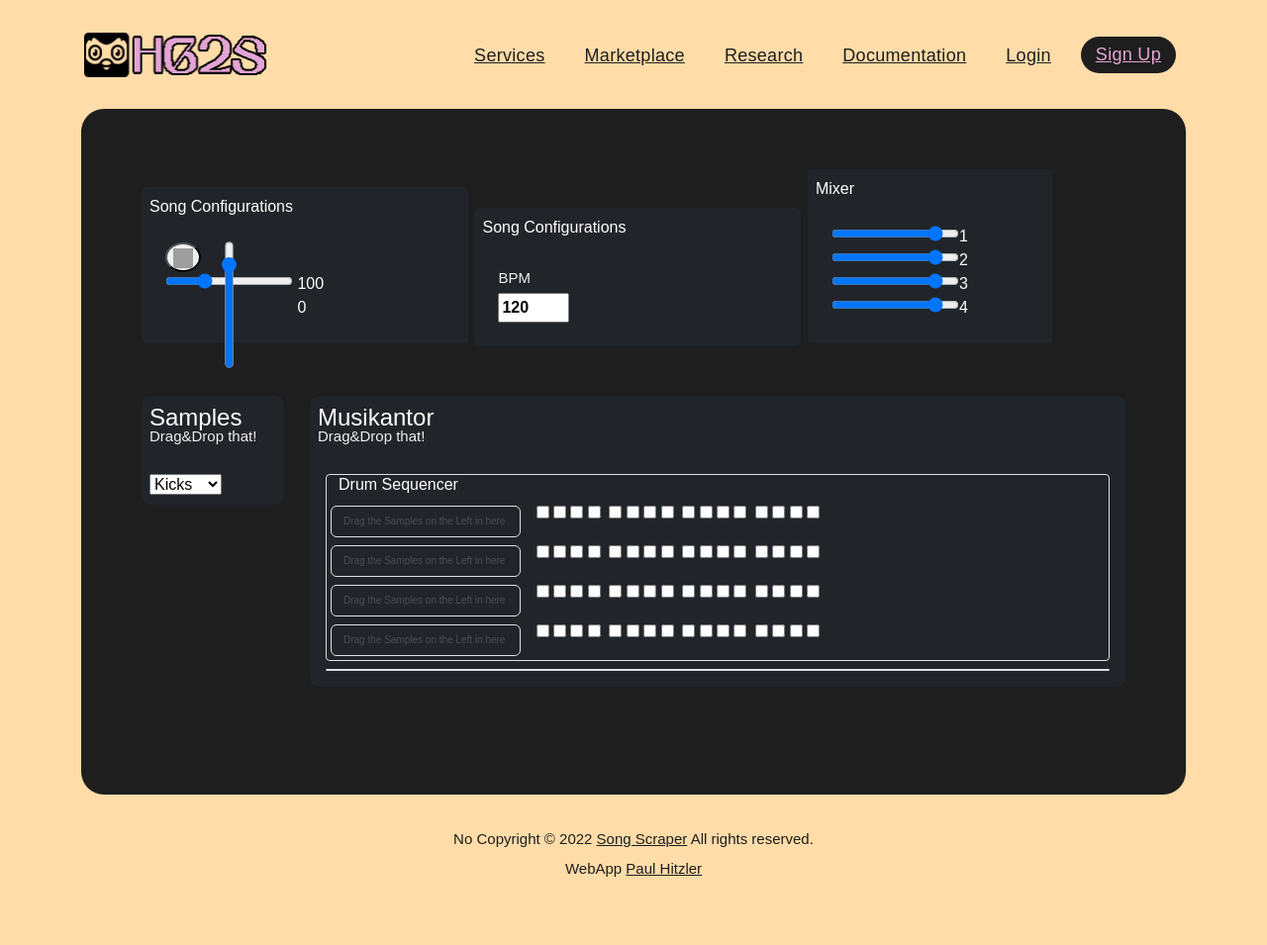
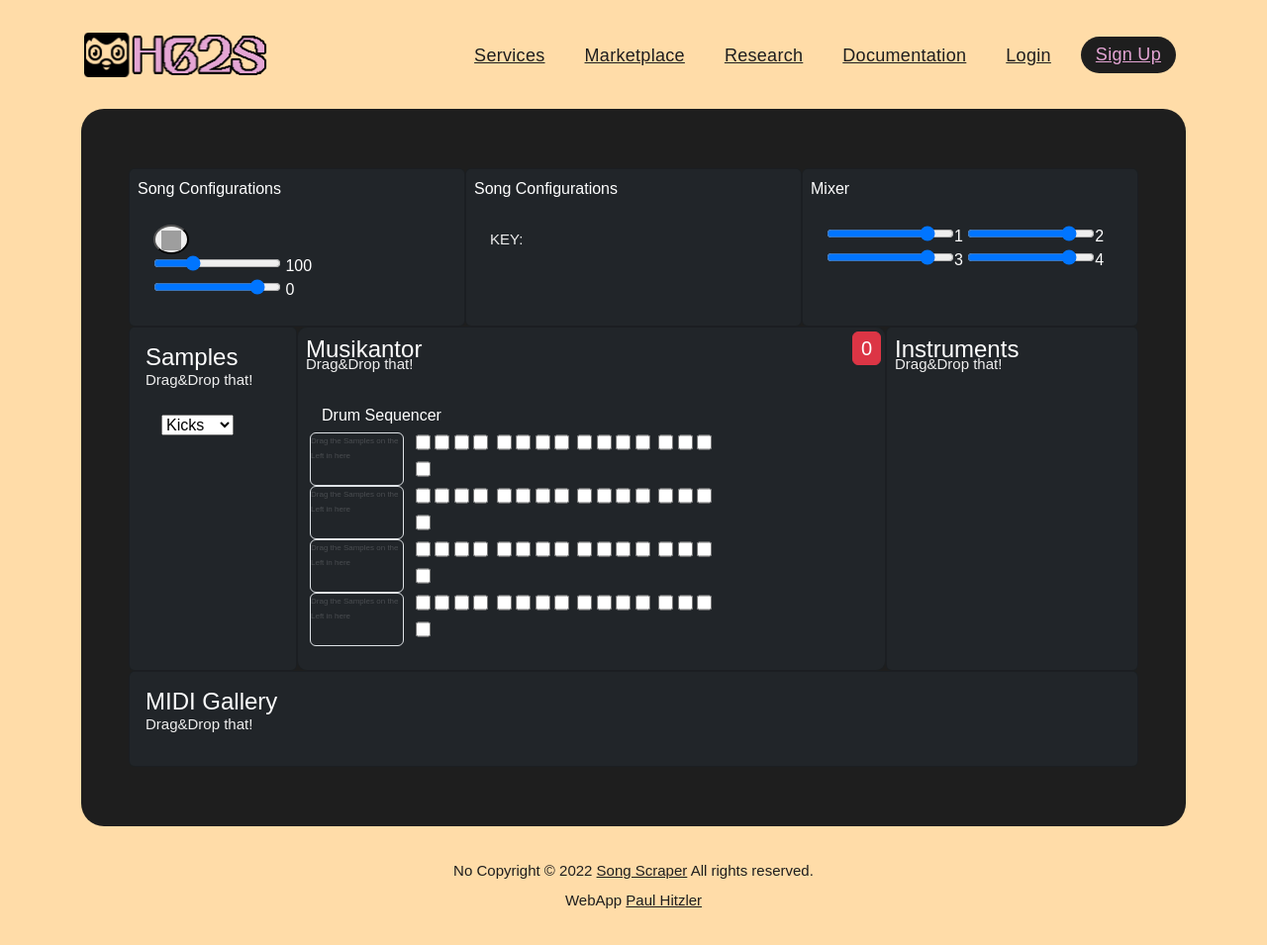
Before and after one commit to hsapaul/WebApp_HG2S, a Flask app: page /jstest in a window 1280 px wide. Shown: the whole page at 99% size. Before the commit the page ends 886 px from the top, so only its background shows below. Run offline with Flask 2, Linux system fonts and the light colour scheme; data that the repository does not hold is empty; some libraries are stand-ins or nearby versions; some web fonts are replaced; grey boxes are pictures that could not be loaded.

Commit message:
*jstest.html* - New Layout - Overflow Hidden of Elements - Volume Slider Working independently - position indication: Red Counter and background color

```diff
--- a/Project/static/css/WebApp_Main.css
+++ b/Project/static/css/WebApp_Main.css
@@ -81,21 +81,12 @@ p {
 .subheadline {
     line-height: 0;
     font-size: 15px;
-    margin-bottom: 2.5em;
+    margin-bottom: 1.2em;
 }
 
 .sequencer-step {
-    /*display: inline-block;*/
-    /*width: 20px;*/
-    /*height: 30px;*/
-    /*border-radius: 50%;*/
-    /*background-color: var(--grey);*/
-    /*margin: 0 10px;*/
-    /*text-align: center;*/
-    /*line-height: 50px;*/
-    /*font-size: 20px;*/
-    /*color: var(--black);*/
-    /*cursor: pointer;*/
+    width: 15px;
+    height: 20px;
 }
 
 .second-font {
@@ -114,11 +105,20 @@ input {
 }
 
 /*---------------------------------------------*/
-/*                  SLIDER                    */
+/*                  SLIDER, COUNTER                    */
 /*---------------------------------------------*/
 
 .vertical-slider {
     transform: rotate(270deg);
+}
+
+#step-counter {
+    /*z-index: 0 !important;*/
+    position: absolute;
+    /* align on upper right of parent */
+    top: 0;
+    right: 0;
+
 }
 
 
@@ -205,6 +205,10 @@ footer p a:hover {
     position: relative;
     /*left: -0px;*/
     bottom: 0px;
+}
+
+.bg-step {
+    background-color: var(--yellow);
 }
 
 
--- a/Project/templates/auth_login.html
+++ b/Project/templates/auth_login.html
@@ -21,7 +21,7 @@ HG2S - Login
                             <form action="#" method="post">
                             <div class="form-outline form-white mb-4">
                                 <input type="text" id="username_or_email" name="username_or_email" class="form-control form-control-lg"/>
-                                <label class="form-label" for="username_or_email">Email</label>
+                                <label class="form-label" for="username_or_email">Username or Email</label>
                             </div>
 
                             <div class="form-outline form-white mb-4">
--- a/Project/templates/base.html
+++ b/Project/templates/base.html
@@ -79,8 +79,8 @@
 
 
 <div class="container">
-    <div class="row">
-        <div class="col-12">
+<!--    <div class="row">-->
+<!--        <div class="col-12">-->
             <div class="page-content">
                 {% with messages = get_flashed_messages() %}
                 {% if messages %}
@@ -95,8 +95,8 @@
                 {% block content %}
                 {% endblock %}
             </div>
-        </div>
-    </div>
+<!--        </div>-->
+<!--    </div>-->
 </div>
 
 
--- a/Project/templates/js_test.html
+++ b/Project/templates/js_test.html
@@ -15,7 +15,9 @@ HG2S - Text Prompt Song Generation
 {% block content %}
 
 <div class="col-12">
-    <div class="card-deck" style="border-radius: 10px;">
+    <!-- TOP ROW -->
+    <div class="card-deck row" style="border-radius: 10px;">
+        <!-- UPPER LEFT -->
         <div class="card p-2 col-4 bg-dark text-white d-inline-block">
             <div class="card-title">Song Configurations</div>
             <div class="card-body">
@@ -28,47 +30,48 @@ HG2S - Text Prompt Song Generation
                     <label id="bpm_label" for="bpm_slider">100</label>
                 </div>
                 <div class="slidecontainer">
-                    <input id="volume_slider" type="range" min="-60" max="10" value="0" class="slider vertical-slider">
+                    <input id="volume_slider" type="range" min="-60" max="10" value="0" class="slider">
                     <label id="volume_label" for="bpm_slider">0</label>
                 </div>
             </div>
         </div>
+        <!-- UPPER MIDDLE -->
         <div class="card p-2 col-4 bg-dark text-white d-inline-block">
             <div class="card-title">Song Configurations</div>
             <div class="card-body">
-                <p>BPM</p>
-                <input type="number" id="bpms" name="bpm" min="1" max="300" value="120">
+                <p>KEY:</p>
+<!--                <input type="number" id="bpms" name="bpm" min="1" max="300" value="140">-->
             </div>
         </div>
-        <div class="card p-2 col-3 bg-dark text-white d-inline-block">
+        <!-- UPPER RIGHT -->
+        <div class="card p-2 col-4 bg-dark text-white d-inline-block">
             <div class="card-title">Mixer</div>
             <div class="card-body">
                 <div class="slidecontainer">
                     <div class="slider">
-                        <input id="slider_volume_sequencer_1" type="range" min="-60" max="10" value="0"
+                        <input id="slider_volume_sequencer_1" type="range" min="-60" max="0" value="-10"
                                class="slider slider_volume_sequencer"><label>1</label>
-                        <input id="slider_volume_sequencer_2" type="range" min="-60" max="10" value="0"
+                        <input id="slider_volume_sequencer_2" type="range" min="-60" max="0" value="-10"
                                class="slider slider_volume_sequencer"><label>2</label>
-                        <input id="slider_volume_sequencer_3" type="range" min="-60" max="10" value="0"
+                        <input id="slider_volume_sequencer_3" type="range" min="-60" max="0" value="-10"
                                class="slider slider_volume_sequencer"><label>3</label>
-                        <input id="slider_volume_sequencer_4" type="range" min="-60" max="10" value="0"
+                        <input id="slider_volume_sequencer_4" type="range" min="-60" max="0" value="-10"
                                class="slider slider_volume_sequencer"><label>4</label>
-                    </div>
-
-                </div>
-
-
                     </div>
                 </div>
             </div>
-    <div class="row py-5 h-100">
-        <div class="col-2">
-            <div class="card bg-dark text-white" style="border-radius: 10px;">
-                <div class="card-body p-2 h-100">
+        </div>
+    </div>
+    <!-- MIDDLE ROW -->
+    <div class="card-deck row" style="border-radius: 10px;">
+        <!-- MIDDLE LEFT -->
+        <div class="card p-2 col-2 bg-dark text-white d-inline-block">
+            <div class="card-title p-2 h-100">
                 <div>
-                        <h4 class="mb-0">Samples</h4>
-                        <p class="subheadline mt-1">Drag&Drop that!</p>
+                    <h4 class="">Samples</h4>
+                    <p class="subheadline">Drag&Drop that!</p>
                 </div>
+                <div class="card-body">
                     <select id="category-select" class="category-select" name="form-select"
                             aria-label="Default select example">
                         {% set category_list = ["Kicks", "Snares", "Claps", "HiHats"] %}
@@ -94,39 +97,45 @@ HG2S - Text Prompt Song Generation
                 </div>
             </div>
         </div>
-        <div class="col-10">
-            <div class="card bg-dark text-white" style="border-radius: 10px;">
-                <div class="card-body p-2 h-100">
-                    <div class="d-inline">
-                        <h4 class="mb-0 d-inline">Musikantor</h4>
-                        <p class="subheadline mt-1 block">Drag&Drop that!</p>
+
+        <!-- MIDDLE MIDDLE -->
+        <div class="card p-2 col-7 bg-dark text-white d-inline-block" style="border-radius: 10px;">
+            <h5 id="step-counter" class="border py-1 px-2 border-danger bg-danger rounded-2 d-inline m-1">0</h5>
+            <div class="card-title">
+                <h4 class="d-inline">Musikantor</h4>
+                <p class="subheadline block">Drag&Drop that!</p>
             </div>
-                    <div class="row border rounded-1 m-2">
+            <div class="card-body">
+                <div class="mt-2">
                     <h6>Drum Sequencer</h6>
                     {% for i in range(4) %}
                     {% set list = ['', '', '', ''] %}
                     <div class="sequencer-row row">
-                            <div class="col-3 border rounded draggables m-1">
+                        <div class="col-2 border rounded draggables px-0" style="overflow: hidden">
                             <p class="draggable_hint"
-                                   style="color:var(--light-grey); font-family: Arial; font-size: 10px; opacity: 0.2">
+                               style="color:var(--light-grey); line-height: 15px; font-family: Arial; font-size: 8px; opacity: 0.2">
                                 Drag the Samples on the Left in here</p>
                             <!--                            <h6 class="d-inline mx-2">{{list[loop.index-1]}}</h6>-->
                             <!--                            <h6 id="{{list[loop.index-1]}}_sample_name" class="d-inline mx-2"></h6>-->
                         </div>
                         <div class="$row col-7">
                             {% for i in range(16) %}
-                                <!-- Make a mx-2 at every fourth element -->
+                            <span class="d-inline">
                                 {% if i % 4 == 3 %}
                                 <input class="d-inline me-1 bg-danger border-danger sequencer-step" type="checkbox">
                                 {% else %}
                                 <input class="d-inline sequencer-step" type="checkbox">
                                 {% endif %}
+                                 </span>
                             {% endfor %}
                         </div>
                     </div>
                     {% endfor %}
                 </div>
-                    <div class="row border rounded-1 m-2">
+            </div>
+        </div>
+        <!-- MIDDLE MIDDLE 2 -->
+        <!--        <div class="">-->
         <!--                    <h6>Synth Sequencer</h6>-->
         <!--                    <button class="melody-play-button col-2">Play</button>-->
         <!--                    {% for i in range(4) %}-->
@@ -149,6 +158,41 @@ HG2S - Text Prompt Song Generation
         <!--                        </div>-->
         <!--                    </div>-->
         <!--                    {% endfor %}-->
+        <!--        </div>-->
+        <!-- MIDDLE RIGHT -->
+        <div class="card p-2 col-3 bg-dark text-white d-inline-block">
+            <div class="card-title">
+                <h4 class="d-inline">Instruments</h4>
+                <p class="subheadline block">Drag&Drop that!</p>
+            </div>
+            <div class="card-body">
+                <!--                    <div>-->
+                <!--                        <h4 class="">Synths</h4>-->
+                <!--                        <p class="subheadline">Drag&Drop that!</p>-->
+                <!--                    </div>-->
+                <!--                    <div class="card-body">-->
+                <!--                        <section id="synth_section">-->
+                <!--                            {% for synth in synth_paths %}-->
+                <!--                            <div class="">-->
+                <!--                                <button id="synth_item_{{loop.index}}" class="synth_items" draggable="true"-->
+                <!--                                        style="font-size:8px">-->
+                <!--                                    {{synth_names[loop.index - 1]}}-->
+                <!--                                </button>-->
+                <!--                            </div>-->
+                <!--                            {% endfor %}-->
+                <!--                        </section>-->
+                <!--                    </div>-->
+            </div>
+        </div>
+    </div>
+    <!-- BOTTOM ROW -->
+    <div class="card-deck row" style="border-radius: 10px;">
+        <!-- BOTTOM ONE -->
+        <div class="card p-2 col-12 bg-dark text-white d-inline-block">
+            <div class="card-title p-2 h-100">
+                <div>
+                    <h4 class="">MIDI Gallery</h4>
+                    <p class="subheadline">Drag&Drop that!</p>
                 </div>
             </div>
         </div>
@@ -333,7 +377,8 @@ HG2S - Text Prompt Song Generation
         // drag start but duplicate the element
         dragItem = this;
         setTimeout(() => {
-                this.style.color = "red";
+            this.style.color = "white";
+            this.style.backgroundColor = "transparent";
         }, 0);
         // console.log("dragStart" + this.id);
     }
@@ -342,6 +387,8 @@ HG2S - Text Prompt Song Generation
         setTimeout(() => {
             this.style.display = "block";
         }, 0);
+        // this.style.color = "black";
+        // this.style.backgroundColor = "white";
         // console.log("dragEnd" + this.id);
         dragItem = null;
     }
@@ -399,9 +446,9 @@ HG2S - Text Prompt Song Generation
         audio.play();
     }
 
-        // ///////////////////////////////////////////////////
-        // ///////////// SYNTH SEQUENCER /////////////////////
-        // ///////////////////////////////////////////////////
+    ///////////////////////////////////////////////////
+    /////////////// DRUM SEQUENCER ////////////////////
+    ///////////////////////////////////////////////////
 
     document.documentElement.addEventListener('mousedown', () => {
         if (Tone.context.state !== 'running') Tone.context.resume();
@@ -455,21 +502,29 @@ HG2S - Text Prompt Song Generation
                             element_url = "{{static_url}}/kicks/" + element_name;
                             // console.log(element_url);
                             drum_samples[i] = new Tone.Player(element_url).toDestination();
+                            momentary_volume = document.getElementById("slider_volume_sequencer_" + (i + 1)).value;
+                            console.log("momentary volume", momentary_volume);
+                            drum_samples[i].volume.value = Math.round(momentary_volume);
                         }
                     }
                 }
             }
 
             let index = 0;
+            var step_counter = document.getElementById("step-counter");
 
             function repeat(time) {
-                    console.log('repeat');
                 let step = index % 16;
+                step_counter.innerText = step;
                 for (let i = 0; i < $rows.length; i++) {
                     let sample = drum_samples[i],
                         $row = $rows[i],
-                            $input = $row.querySelector(`input:nth-child(${step + 1})`);
+                        $input = $row.querySelector(`span:nth-child(${step + 1}) > input`);
+                    $row.querySelectorAll('span').forEach($span => $span.classList.remove('bgcolor_avenue'));
+                    $row.querySelector(`span:nth-child(${step + 1})`).classList.add('bgcolor_avenue');
+                    // $input.style.backgroundColor = "var(--yellow)";
                     if ($input.checked) {
+                        console.log(drum_samples[i].volume.value);
                         drum_samples[i].start(time);
                     }
                 }
@@ -484,9 +539,10 @@ HG2S - Text Prompt Song Generation
                     if (drum_samples[step]) {
                         // print out name of sample
                         drum_samples[step].volume.value = volume;
-                            console.log("volume", volume);
+                        // console.log(drum_samples[0].volume, drum_samples[1].volume, drum_samples[2].volume, drum_samples[3].volume);
+                        // console.log("controlling with sample - ", step, drum_samples[step].volume.value);
                     } else {
-                            console.log("no sample connected");
+                        console.log("no sample connected on ", step);
                     }
                 });
             }
@@ -496,8 +552,7 @@ HG2S - Text Prompt Song Generation
 
     // ///////////////////////////////////////////////////
     // /////////////////// SLIDER, KNOBS ////////////////////////
-        // ///////////////////////////////////////////////////
-
+    //
     var bpm_slider = document.getElementById("bpm_slider");
 
     bpm_slider.addEventListener("input", function () {
```
Also changed, not shown: Project/database.db. Lines whose indentation alone changed are shown as unchanged.
